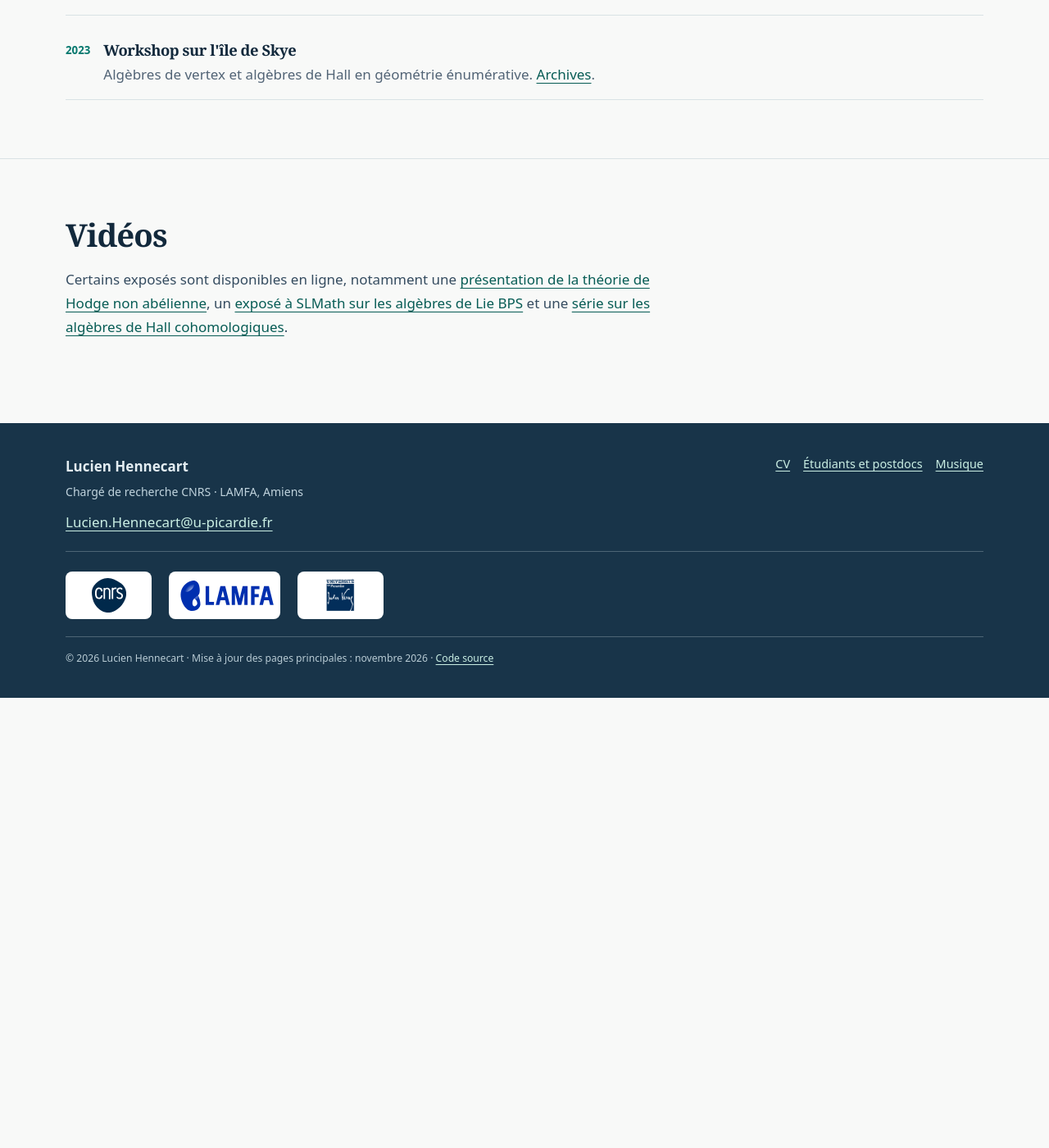
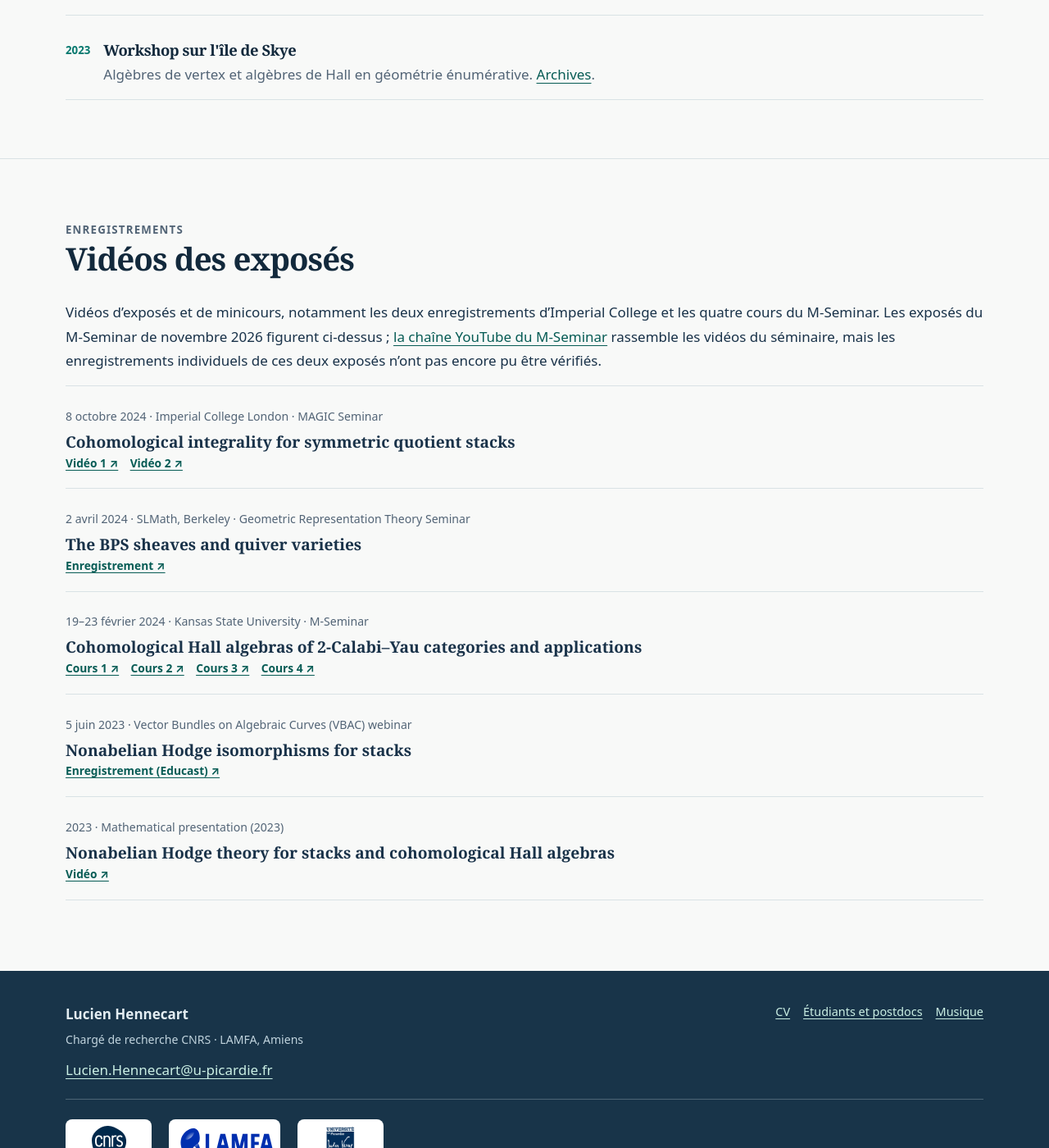
Before and after one commit to hennlu/hennlu.github.io, a Jekyll site: the page built from talks-fr.html, in a window 1280 px wide and 1400 px high, scrolled down 2337 px. Shown: the whole window at 82% size. Built offline with Jekyll 4.4.1, drawn with Linux system fonts in a browser that asks for light colours; before the commit the page ends 3188 px from its top, so only the background shows below that.

Commit message:
Show complete bilingual archive of research videos

```diff
--- a/talks-fr.html
+++ b/talks-fr.html
@@ -25,4 +25,7 @@ alternate: /talks.html
 <div class="feature"><span class="feature-num">2021–24</span><div><h3>Séminaire EGRET, Édimbourg</h3><p>Coorganisation avec Ben Davison et Shivang Jindal. <a href="/EGRET.html">Archives du séminaire</a>.</p></div></div>
 <div class="feature"><span class="feature-num">2023</span><div><h3>Workshop sur l'île de Skye</h3><p>Algèbres de vertex et algèbres de Hall en géométrie énumérative. <a href="/Skye2023.html">Archives</a>.</p></div></div>
 </div></div></section>
-<section class="section"><div class="container"><div class="prose"><h2>Vidéos</h2><p>Certains exposés sont disponibles en ligne, notamment une <a href="https://www.youtube.com/watch?v=ktI8zJKlQDw">présentation de la théorie de Hodge non abélienne</a>, un <a href="https://vimeo.com/930305273">exposé à SLMath sur les algèbres de Lie BPS</a> et une <a href="https://www.youtube.com/watch?v=6ZxVF1X-XAc">série sur les algèbres de Hall cohomologiques</a>.</p></div></div></section>
+<section class="section"><div class="container"><div class="section-head"><div><p class="eyebrow">Enregistrements</p><h2>Vidéos des exposés</h2></div></div>
+<p>Vidéos d’exposés et de minicours, notamment les deux enregistrements d’Imperial College et les quatre cours du M-Seminar. Les exposés du M-Seminar de novembre 2026 figurent ci-dessus ; <a href="https://www.youtube.com/channel/UCTiMr5vapeGsVFgW2Pio7NA">la chaîne YouTube du M-Seminar</a> rassemble les vidéos du séminaire, mais les enregistrements individuels de ces deux exposés n’ont pas encore pu être vérifiés.</p>
+{% include recordings.html %}
+</div></section>
```
